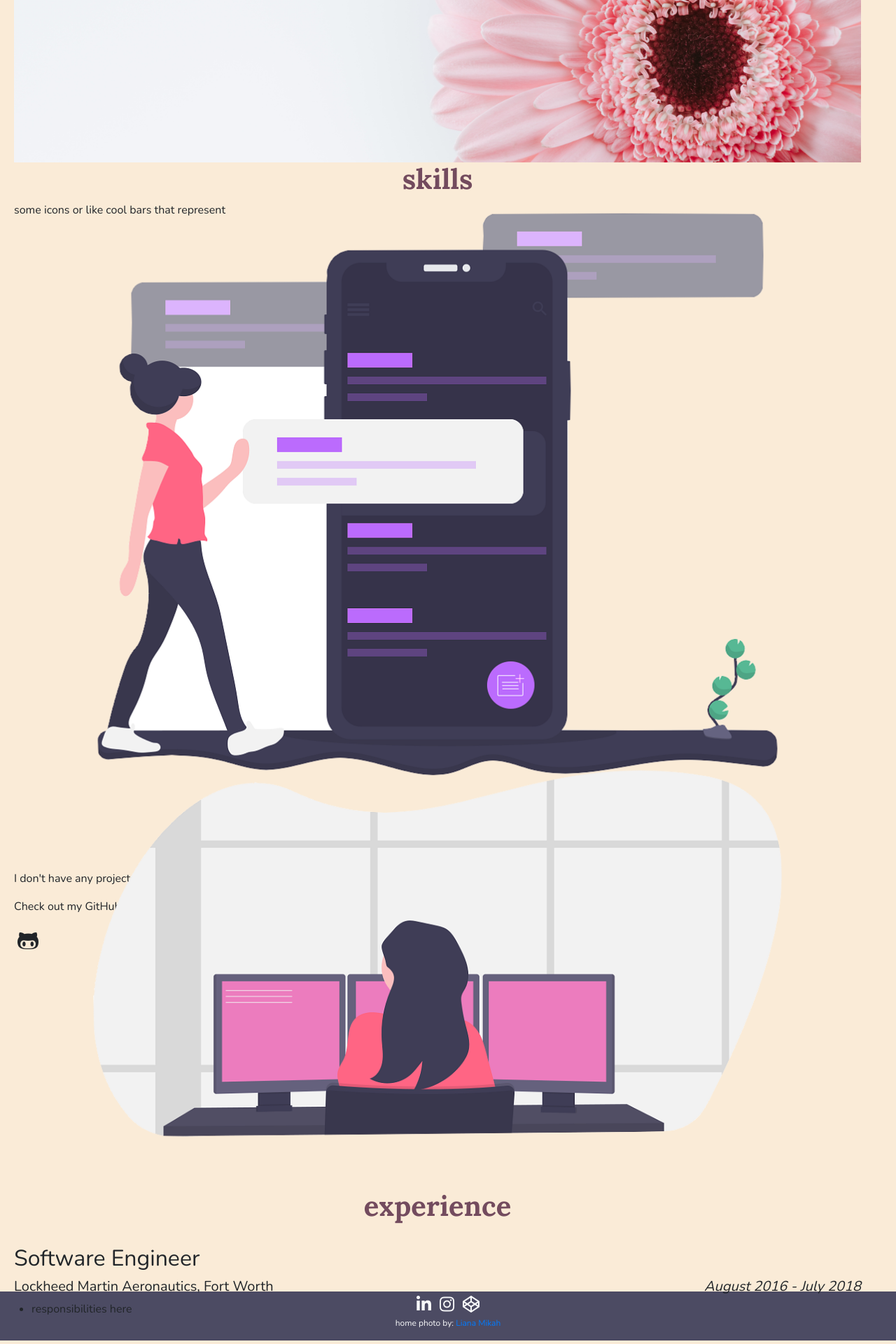
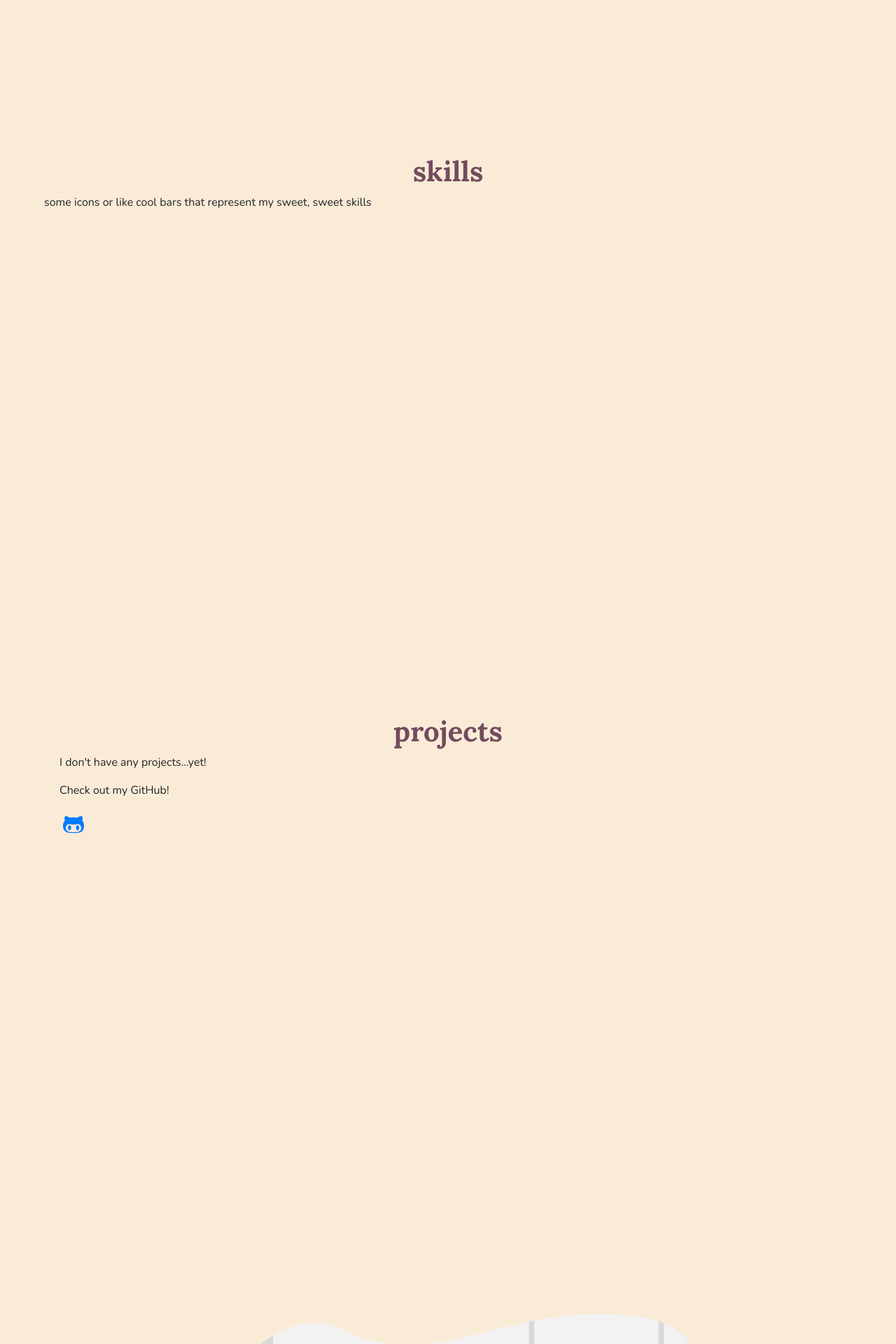
Before and after one commit to christieg/christieg.github.io, a PHP site: page / in a window 1280 px wide. Shown: the part 1395-3315 px from the top of the page at 70% size. Run offline with PHP 8.4, Linux system fonts and the light colour scheme.

Commit message:
added about me
removed some images

```diff
--- a/index.css
+++ b/index.css
@@ -23,24 +23,7 @@ i
 {
     padding: 5px;
 }
-i:hover
-{
-    background: #b585b1;
-    border-radius:50%;
-    -ms-transition:1s;
-    -moz-transition:1s;
-    -webkit-transition:1s;
-    transition:1s;
-}
-a:hover
-{
-    background: #b585b1;
-    -ms-transition:.75s;
-    -moz-transition:.75s;
-    -webkit-transition:.75s;
-    transition:.75s;
 
-}
 .box
 {
     float:left;
@@ -90,10 +73,7 @@ a:hover
     background-repeat: no-repeat;
     background-size: cover;
 }
-img
-{
-    justify-content: center;
-}
+
 h1
 {
     text-align: center;
@@ -102,13 +82,7 @@ h1
     color:#734b5e
 
 }
-#experience{
-    /*height:100vh;*/
 
-}
-#projects{
-    /*height:100vh;*/
-}
 .jobDate
 {
     text-align: left;
@@ -131,13 +105,54 @@ p
 
 li:hover
 {
-    background-color: #907dda;
     background: rgba(0,0,0,0.15);
 }
+.iconLink:hover
+{
+    background: #b585b1;
+    border-radius:50%;
+    -ms-transition:1s;
+    -moz-transition:1s;
+    -webkit-transition:1s;
+    transition:1s;
+}
+link:hover
+{
+    background: #b585b1;
+    -ms-transition:.75s;
+    -moz-transition:.75s;
+    -webkit-transition:.75s;
+    transition:.75s;
+
+}
+
+img
+{
+        display: block;
+        margin-left: auto;
+        margin-right: auto;
+}
+
+@media screen and (max-width: 800px) {
+    img{
+       width: 100%
+
+    }
+}
+@media screen and (min-width: 801px) {
+
+    img
+    {
+        max-width:70vw;
+    }
+
+}
+
+
 .active
 {
-    /*background-color: #372248;*/
     box-shadow:  0 -3px 0 0 inset;
+
 }
 #footer
 {
@@ -151,7 +166,7 @@ li:hover
 
 
 }
-#projects, #experience, #skills
+#projects, #experience, #skills, #aboutme
 {
     height:100vh;
 }
--- a/index.html
+++ b/index.html
@@ -37,6 +37,9 @@
         <a class="navbar-brand" href="#">home</a>
         <ul class="navbar-nav">
             <li>
+                <a class="nav-link" href="#aboutme">about me</a>
+            </li>
+            <li>
                 <a class="nav-link" href="#skills">skills</a>
             </li>
             <li>
@@ -65,26 +68,45 @@
     </div>
 
     <!--main-Content todo: row for each link-->
-    <div class="main-content container-fluid row" >
-        <div class="row m-1 mb-1">
+    <div class="main-content container-fluid px-4 px-lg-5"  >
+
+            <!--ABOUT ME -->
+            <div class = "container-fluid row flex-container" id="aboutme">
+                <div class="col-md-6">
+                <h1>about me</h1>
+                <img  class="img-fluid" src="./images/aboutme.png">
+                </div>
+                <div class="col-md-6">
+
+                <h3 class="font-weight-bold text-center">
+                    Hey there!
+                </h3>
+                <p class="text-center">
+                    I'm Christie Gutierreza back-end software engineer. Right now, my background consists of back-end C++ work, software testing, and scripting work. I am currently working towards catering my portfolio to full-stack software development. In the future, I aspire to be a software architect. My current hobbies include learning new things in tech (using Pluralsight, freeCodeCamp, books, etc), drawing, painting, and playing video games. I am also a HUGE tea enthausiast and cat lover! <i class="far fa-grin"></i>
+                </p>
+                </div>
 
 
+            </div>
+
+            <!-- END ABOUT ME -->
 
             <!-- SKILLS -->
             <div class="container-fluid" id="skills">
-                <img class="img-fluid" src="./images/flower.jpg">
+                <!--<img src="./images/skills.png">-->
                 <h1>skills</h1>
-                <p>some icons or like cool bars that represent</p>
+                <p>some icons or like cool bars that represent my sweet, sweet skills</p>
 
             </div>
             <!-- END SKILLS -->
             <!-- PROJECTS-->
-            <div class="container-fluid" id="projects">
-                <img class="img-fluid" src="/images/projects.png">
+            <div class="container" id="projects">
+                <!--<img src="/images/projects.png">-->
                 <h1>projects</h1>
                 <p>I don't have any projects...yet!</p>
 
-                <p>Check out my GitHub!</p> <i class="fab fa-github-alt fa-2x"></i>
+                <p>Check out my GitHub!</p>
+                <a href="https://github.com/christieg"><i class="iconLink fab fa-github-alt fa-2x"></i></a>
 
 
                 <!-- This is will be filled in later! -->
@@ -118,7 +140,7 @@
 
             <!-- EXPERIENCE -->
                 <div id="experience" class="container-fluid">
-                    <img class="img-fluid" src="/images/experience.png"/>
+                    <img src="/images/experience.png"/>
                     <h1>experience</h1>
                     <br>
                     <!-- JOB 1 -->
@@ -150,11 +172,15 @@
                 <!-- END JOB1 -->
             </div>
             <!-- END EXPERIENCE -->
+            <!-- CONTACT ME -->
+            <div class="container-fluid" id="contactme">
+                <h1>contact me!</h1>
+
+            </div>
 
 
 
 
-        </div>
 
 
 
@@ -175,13 +201,13 @@
                 <tr>
                     <td>
 
-                        <i class="fab fa-linkedin-in fa-2x"></i>
+                        <i class="iconLink fab fa-linkedin-in fa-2x"></i>
                     </td>
                     <td>
-                        <i class="fab fa-instagram fa-2x"></i>
+                        <i class="iconLink fab fa-instagram fa-2x"></i>
                     </td>
                     <td>
-                        <i class="fab fa-codepen fa-2x"></i>
+                        <i class="iconlink fab fa-codepen fa-2x"></i>
                     </td>
                 </tr>
             </table>
```
Also changed, not shown: images/aboutme.svg (added), images/skills.svg (added).
